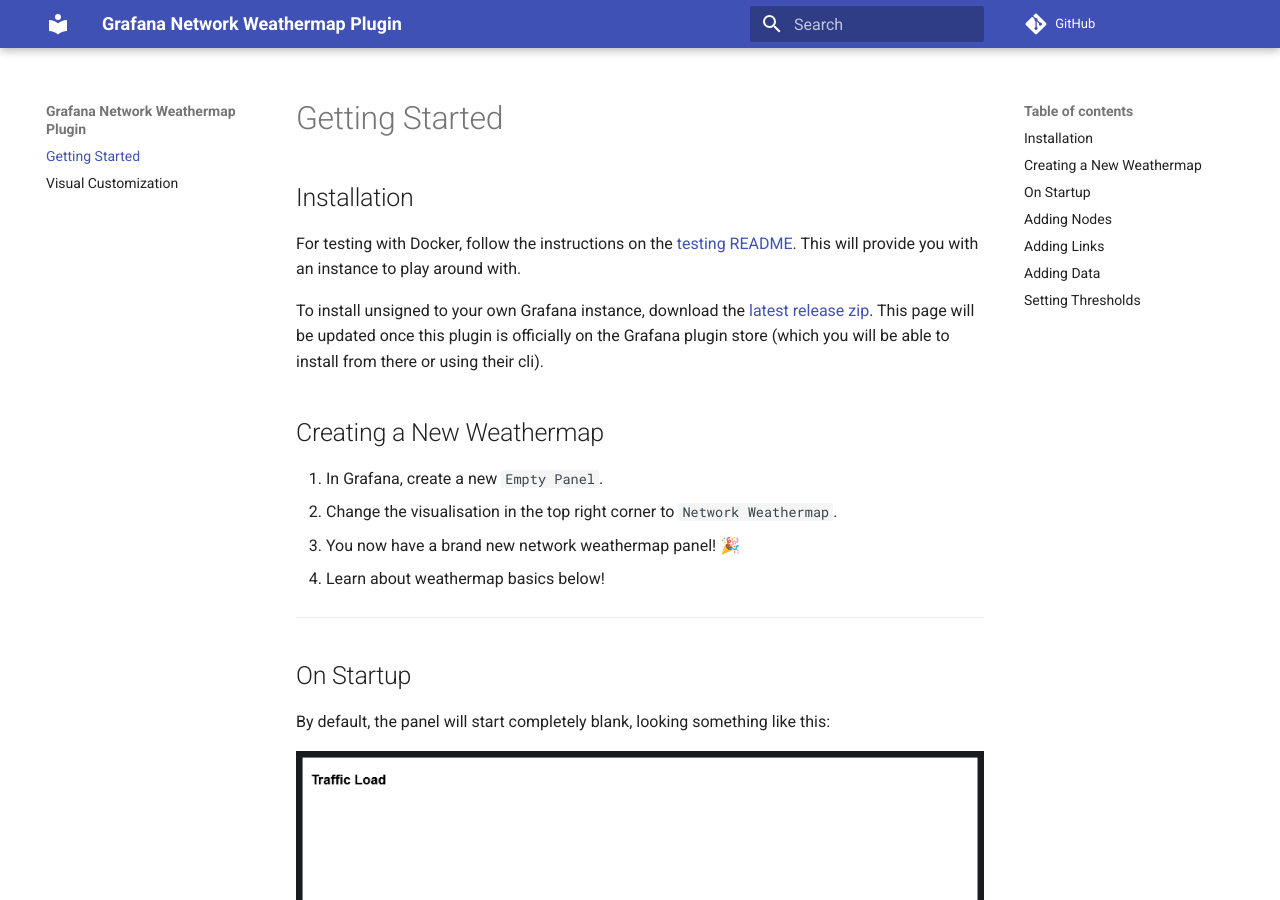
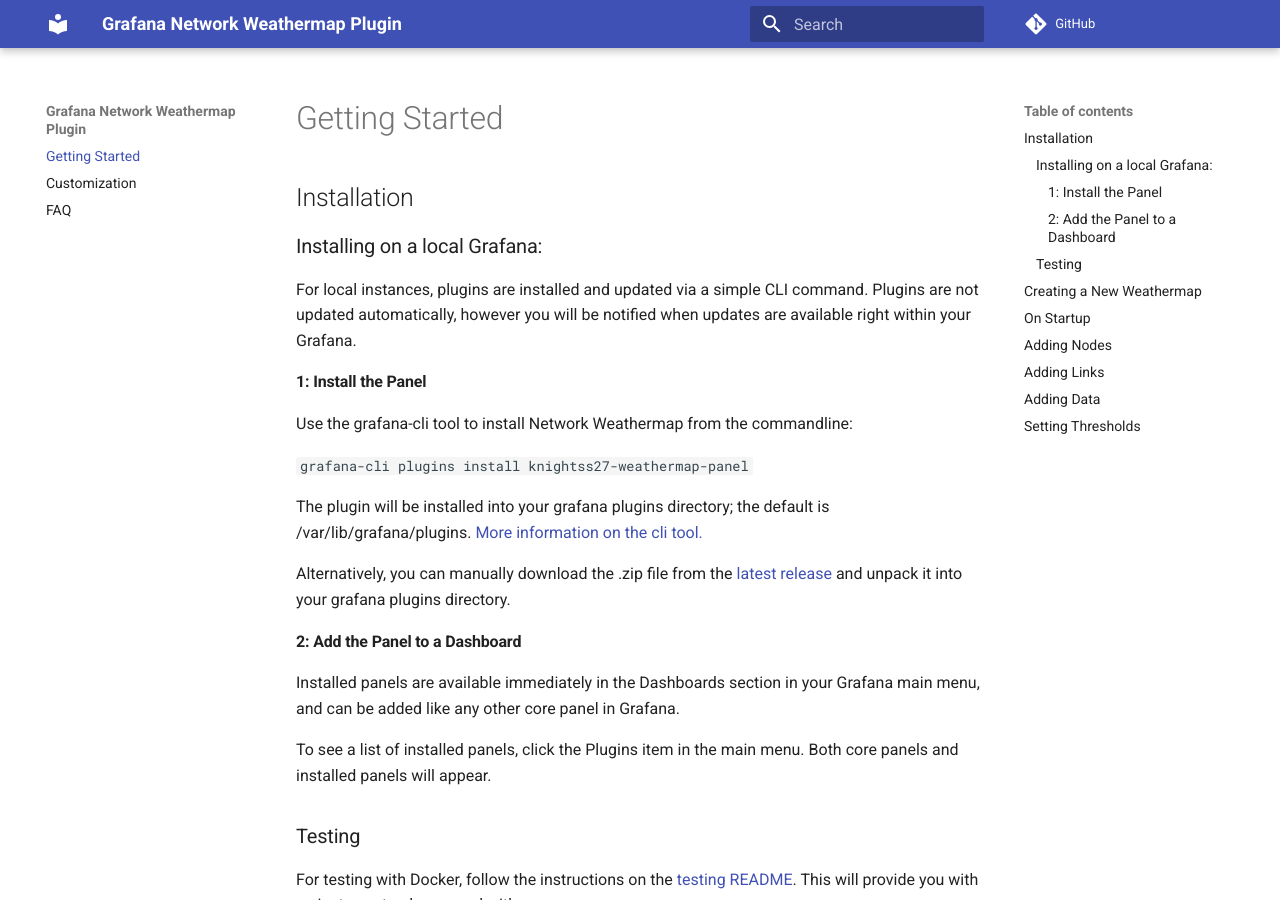
Before and after one commit to knightss27/grafana-network-weathermap, an MkDocs documentation site: the page built from website/docs/index.md, in a window 1280 px wide and 900 px high. Built offline with MkDocs 1.6.1 and Material for MkDocs 9.7.7, drawn with Linux system fonts in a browser that asks for light colours; comment, search, counter and statistics services are not loaded; some of the changed text lies outside the part shown.

Commit message:
docs: small update

````diff
--- a/website/docs/customization.md
+++ b/website/docs/customization.md
@@ -1,4 +1,4 @@
-# Visual Customization
+# Customization
 
 Once you've gotten a basic layout done, you may be wondering how to customize the way things look, to suit your personal feel.
 
--- a/website/docs/index.md
+++ b/website/docs/index.md
@@ -2,10 +2,32 @@
 
 ## Installation
 
+### Installing on a local Grafana:
+
+For local instances, plugins are installed and updated via a simple CLI command. Plugins are not updated automatically, however you will be notified when updates are available right within your Grafana.
+
+#### 1: Install the Panel
+
+Use the grafana-cli tool to install Network Weathermap from the commandline:
+
+```grafana-cli plugins install knightss27-weathermap-panel```
+
+The plugin will be installed into your grafana plugins directory; the default is /var/lib/grafana/plugins. [More information on the cli tool.](https://grafana.com/docs/grafana/latest/administration/cli/#plugins-commands)
+
+Alternatively, you can manually download the .zip file from the [latest release](https://github.com/knightss27/grafana-network-weathermap/releases/latest/) and unpack it into your grafana plugins directory.
+
+
+#### 2: Add the Panel to a Dashboard
+
+Installed panels are available immediately in the Dashboards section in your Grafana main menu, and can be added like any other core panel in Grafana.
+
+To see a list of installed panels, click the Plugins item in the main menu. Both core panels and installed panels will appear.
+
+### Testing
+
 For testing with Docker, follow the instructions on the [testing README](https://github.com/knightss27/grafana-network-weathermap/tree/main/testing#readme). This will provide you with an instance to play around with.
 
-To install unsigned to your own Grafana instance, download the [latest release zip](https://github.com/knightss27/grafana-network-weathermap/releases/latest/). This page will be updated once this plugin is officially on the Grafana plugin store (which you will be able to install from there or using their cli).
-
+---
 ## Creating a New Weathermap
 
 1. In Grafana, create a new `Empty Panel`.
@@ -25,34 +47,41 @@ By default, the panel will start completely blank, looking something like this:
 
 - Make sure you have selected `Edit` on the panel in Grafana.
 - On the right hand side, find the `Nodes` editor.
-  ![Nodes 0](img/basics/2-nodes-0.png)
+
+    ![Nodes 0](img/basics/2-nodes-0.png)
+
 - Click `Add Node` to create a new node.
 - Nodes have three basic fields:
-  - X position (`number`): Node's X position.
-  - Y position (`number`): Node's Y position.
-  - Label (`string`): The text visible on the node.
+    - X position (`number`): Node's X position.
+    - Y position (`number`): Node's Y position.
+    - Label (`string`): The text visible on the node.
 - You can then move the node by dragging it with your mouse.
 
 ## Adding Links
 
 - Ensure you have at least two nodes.
 - On the right hand side, find the `Links` editor.
-  ![Nodes 1](img/basics/2-nodes-1.png)
+
+    ![Nodes 1](img/basics/2-nodes-1.png)
+
 - Click `Add Link` to create a new link.
 - Links are split into two sides, `A` and `B`.
 - Each side has four central fields:
-  - Side (`Node`): The node this side of the link connects to.
-  - Query (`Query`): A query representing the current side's throughput in `bits/sec`.
-  - Bandwidth # (`number`): A number representing the bandwidth of this side in `bits`.
-  - Bandwidth Query (`Query`): A query representing the bandwidth of this side in `bits`.
+    - Side (`Node`): The node this side of the link connects to.
+    - Query (`Query`): A query representing the current side's throughput in the specified units.
+    - Bandwidth # (`number`): A number representing the bandwidth of this side in specified units.
+    - Bandwidth Query (`Query`): A query representing the bandwidth of this side in the specified units.
+    - Units (`unit`): The units the link expects to recieve its data as. This is used for both the main query and bandwidth. Defaults to `bits/sec (IEC)` (`binbps`).
 - Select `A` and `B` side nodes from their respective dropdowns.
 
 ## Adding Data
 
 - The weathermap expects a data frame with two fields, a time and a number.
-- This number should always be in `bits/s` (or just `bits` if you have a query for bandwidth).
+- You probably want this number in `bits/sec`, unless your links are expecting something else.
 - The weathermap works best with 'instant' queries, which just use the most recent value retrieved. (Otherwise, the weathermap will always choose the most recent data point possible).
 - Once you have added a query in the panel editor, you can can see all queries and select one from the dropdown in the Query fields of the links.
+
+**PLEASE NOTE:** _Queries with the exact same labels will be considered as such. If you have multiple queries and are unable to select the one that you want, double check to make sure it is labeled uniquely._
 
 ## Setting Thresholds
 
@@ -61,7 +90,7 @@ By default, the panel will start completely blank, looking something like this:
   ![Nodes 2](img/basics/2-nodes-2.png)
 - Click `Add Scale Value` to create a new threshold.
 - Each threshold has two basic fields:
-  - % (`number`): The percent of bandwidth usage at which to _start_ this threshold.
-  - Color (`picker`): The color of this threshold, can be any valid CSS `color` chosen or input with the picker.
-    - `green` | `#00FF00` | `rgb(0, 255, 0)`
-- By default, the scale will fill from the highest threshold to 100%. You can see the scale in the top left of the panel.
+    - % (`number`): The percent of bandwidth usage at which to _start_ this threshold.
+    - Color (`picker`): The color of this threshold, can be any valid CSS `color` chosen or input with the picker.
+        - `green` | `#00FF00` | `rgb(0, 255, 0)`
+- By default, the scale will fill from the highest threshold to 100%. You can see the scale in the top left of the panel. When updating numerical values, click off of the input when you're finished to allow the scale to update.
````
Also changed, not shown: website/docs/faq.md (added, +12 -0 lines), 1 other file.
